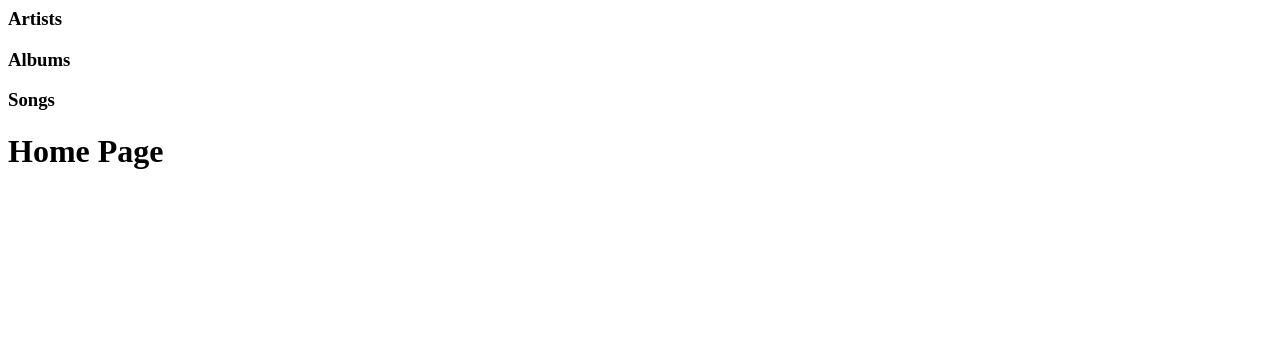
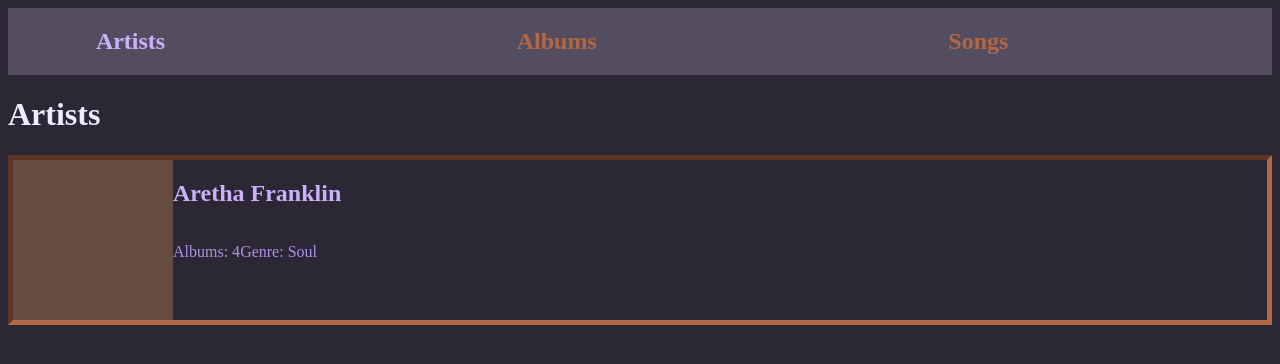
Before and after one commit to Maighdlyn/Hello-Web-Servers-Goal-253-, a Node server app: page / in a window 1280 px wide. Shown: the top 364 px of the page. Run offline with Node 20, Linux system fonts and the light colour scheme.

Commit message:
added stylesheet

```diff
--- a/public/style.css
+++ b/public/style.css
@@ -0,0 +1,45 @@
+body {
+  background-color: #2c2734
+}
+
+h1 {
+  color: #f1ebff;
+}
+
+h2 {
+  color: #cab2fa;
+}
+
+p {
+  color: #ae91e8;
+}
+
+.row {
+  display: flex;
+  flex-direction: row;
+}
+
+.column {
+  display: flex;
+  flex-direction: column;
+}
+
+.navbar {
+  display: flex;
+  flex-direction: row;
+  justify-content: space-around;
+  background-color: #544d60;
+  color: #b06845;
+}
+
+.artist {
+  border-style: inset;
+  border-color: #b06845;
+  border-width: 5px;
+}
+
+.picture {
+  min-width: 10em;
+  min-height: 10em;
+  background-color: #644c40
+}
--- a/server.js
+++ b/server.js
@@ -7,6 +7,7 @@ app.listen(3900, function(req, res){
 })
 app.set('view engine', 'ejs')
 app.set('views', path.join(__dirname, 'views'))
+app.use('/', express.static(__dirname + '/public'));
 
 app.get('/', (req, res) => {
   res.render('index')
--- a/views/index.ejs
+++ b/views/index.ejs
@@ -1,2 +1,18 @@
-<%- include('partials/navbar') %>
-<h1> Home Page </h1>
+<head>
+  <link rel="stylesheet" href="/style.css"/>
+</head>
+
+<body>
+  <%- include('partials/navbar') %>
+  <h1> Artists </h1>
+  <div class = "artist row">
+    <div class = "picture"></div>
+    <div class = "column">
+      <h2>Aretha Franklin</h2>
+      <div class = "row">
+        <p>Albums: 4<p>
+        <p>Genre: Soul</p>
+      </div>
+    </div>
+  </div>
+<body>
--- a/views/partials/navbar.ejs
+++ b/views/partials/navbar.ejs
@@ -1,3 +1,11 @@
-<h3> Artists <h3>
-<h3> Albums <h3>
-<h3> Songs <h3>
+<head>
+  <link rel="stylesheet" href="/style.css"/>
+</head>
+
+<body>
+  <div class = "navbar row">
+    <h2> Artists <h2>
+    <h2 class = "navbar"> Albums <h2>
+    <h2 class = "navbar"> Songs <h2>
+  </div>
+</body>
```
Also changed, not shown: views/album.ejs (+8 -2 lines), views/albums.ejs (+10 -2 lines), views/artist.ejs (+9 -2 lines), views/songs.ejs (+8 -2 lines).
